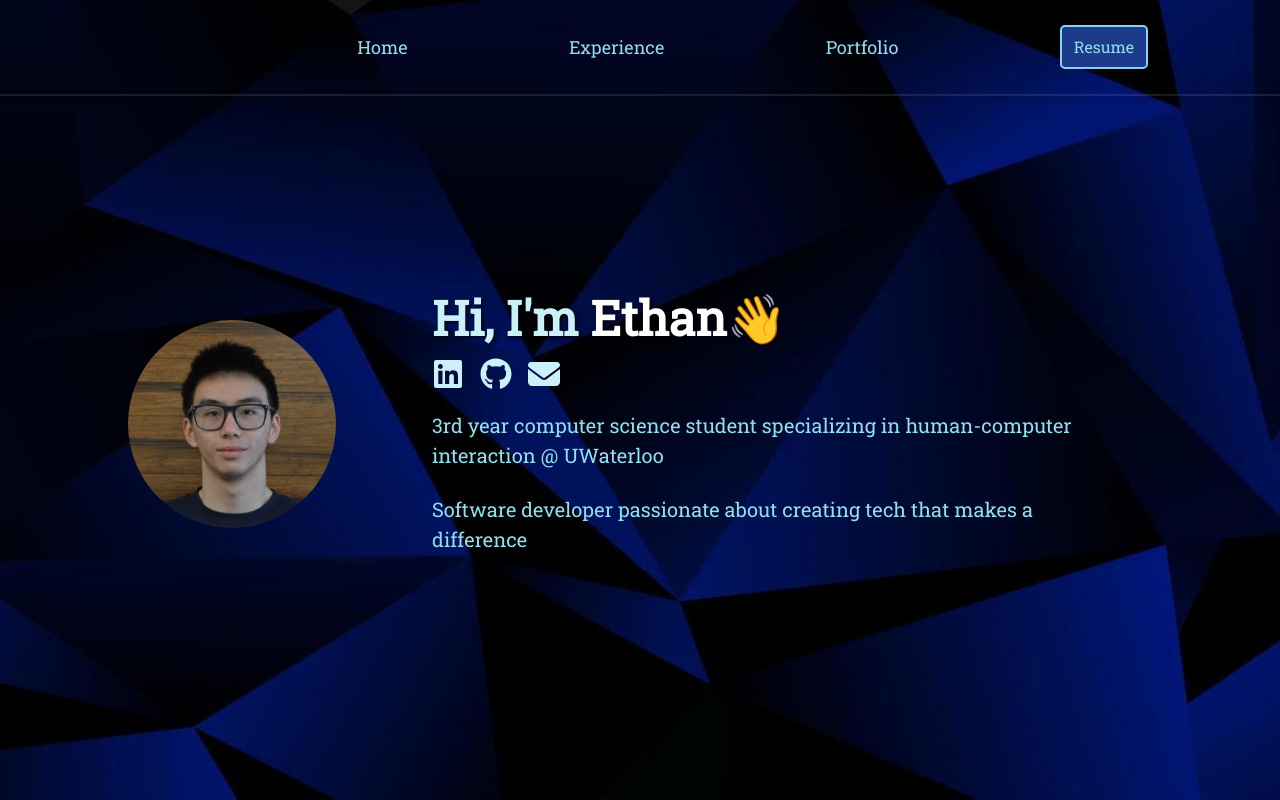
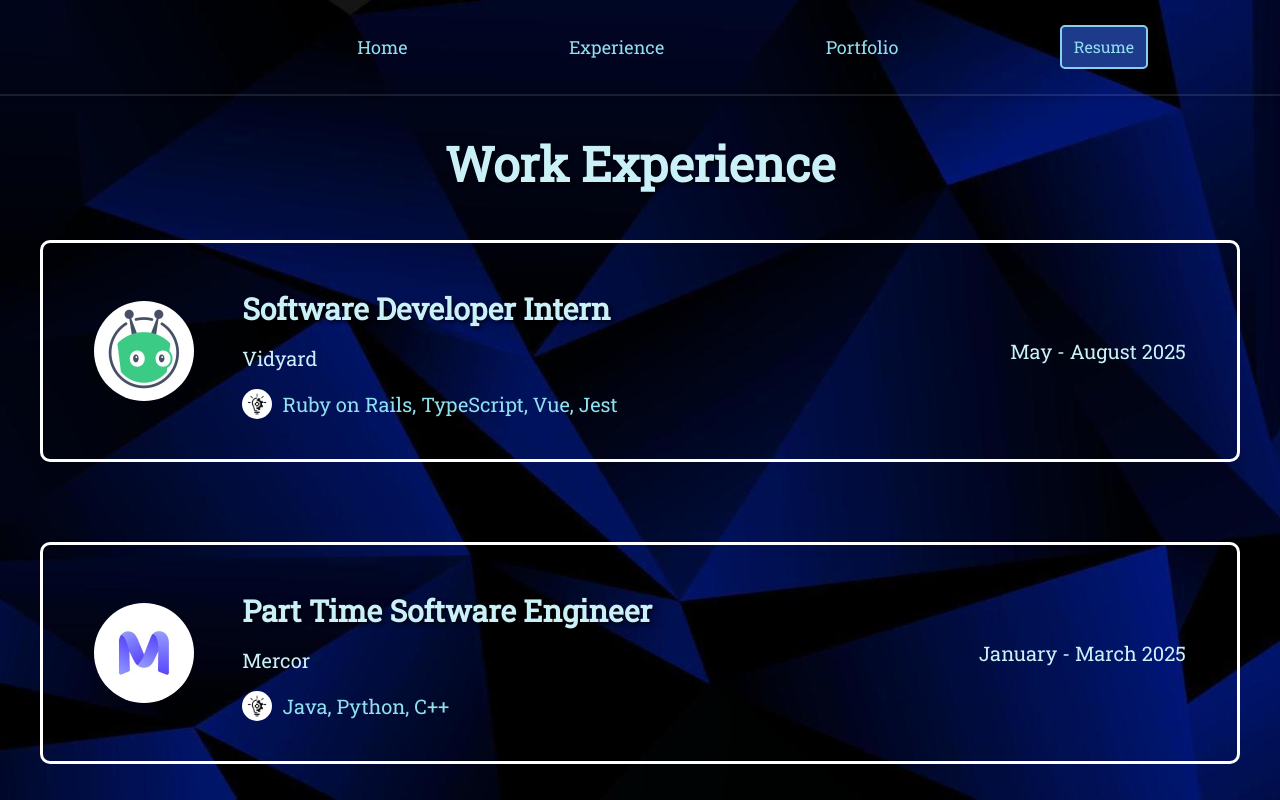
Before and after one commit to awesomethan/personal-website, a React (Create React App) app: page /#/experience in a window 1280 px wide. Before the commit this address led to /. Shown: the top 800 px of the page. Built offline with nearby package versions, Linux system fonts and the light colour scheme.

Commit message:
update experience spacing and resume

```diff
--- a/src/Components/Job.js
+++ b/src/Components/Job.js
@@ -6,7 +6,7 @@
       <div className="flex flex-col md:flex-row justify-center items-center">
         <img src={image} alt="" className="experience-img" />
         <div className="experience-text-container md:pl-12">
-          <h1 className="heading text-3xl py-6 text-center md:text-left">
+          <h1 className="heading text-3xl pt-6 pb-4 text-center md:text-left">
             {title}
           </h1>
           <p className="text experience-subheading text-center md:text-left">
@@ -18,7 +18,7 @@
               alt=""
               className="skills-img ml-1 md:ml-0"
             />
-            <p className="skills-text py-3 ml-2 md:ml-1">{skills}</p>
+            <p className="skills-text py-4 ml-2 md:ml-1">{skills}</p>
           </div>
         </div>
       </div>
--- a/src/Components/Nav.js
+++ b/src/Components/Nav.js
@@ -23,7 +23,7 @@
           <li>Portfolio</li>
         </Link>
         <a
-          href="https://drive.google.com/file/d/1S5kF9XLOLLvkqQt5UwvKydeujX6Pu6bZ/view?usp=sharing"
+          href="https://drive.google.com/file/d/1nOuTR04P-BhWcyvMf5UvhEAGWIKt3qNp/view?usp=sharing"
           target="_blank"
           rel="noopener noreferrer"
           className="resume-button nav-text resume-button-text px-2 py-1 md:px-3 md:py-2"
```
